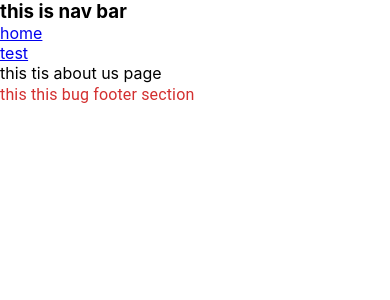
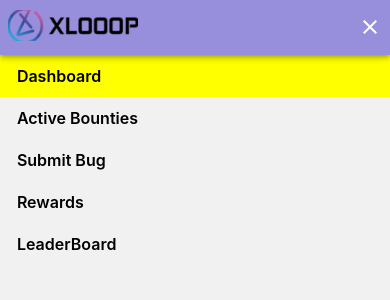
Before and after one commit to subashprj55/BugBounty, a React (Create React App) app: page / in a window 390 px wide. Shown: the top 300 px of the page. Built offline with nearby package versions, Linux system fonts and the light colour scheme.

Commit message:
Responsive NavBar

```diff
--- a/package.json
+++ b/package.json
@@ -5,7 +5,8 @@
   "dependencies": {
     "@emotion/react": "^11.13.3",
     "@emotion/styled": "^11.13.0",
-    "@mui/material": "^6.1.1",
+    "@mui/icons-material": "^6.1.4",
+    "@mui/material": "^6.1.4",
     "@mui/styled-engine-sc": "^6.1.1",
     "@testing-library/jest-dom": "^5.17.0",
     "@testing-library/react": "^13.4.0",
--- a/src/App.css
+++ b/src/App.css
@@ -1,4 +1,5 @@
 * {
   padding: 0;
   margin: 0;
+  overflow: hidden;
 }
--- a/src/components/BugNavbar/index.js
+++ b/src/components/BugNavbar/index.js
@@ -1,15 +1,65 @@
-import React from "react";
-import { Link } from "react-router-dom";
+import React, { useState } from "react";
+import {
+  StyledAppBar,
+  StyledImg,
+  StyledLinksStack,
+  StyledLogoBox,
+  StyledNavLink,
+  StyledNavLinksBox,
+  StyledNavLinksStack,
+  StyledNavStack,
+  StyledStack,
+} from "./style";
+import logo from "Images/logo.png";
+import MenuIcon from "@mui/icons-material/Menu";
+import CloseIcon from "@mui/icons-material/Close";
 
 const BugNavbar = () => {
+  const [isNavOpen, setIsNavOpen] = useState(true);
+
   return (
-    <div>
-      <h3> this is nav bar</h3>
-      <Link to={"/"}>home</Link>
-      <br></br>
+    <>
+      <StyledAppBar position="sticky">
+        <StyledStack>
+          <StyledLogoBox>
+            <StyledImg src={logo} alt="logo" />
+          </StyledLogoBox>
+          {/*  this links display on tab and laptop version */}
+          <StyledLinksStack>
+            <StyledNavLink to={"/"}>Dashboard</StyledNavLink>
+            <StyledNavLink to={"/activeBounties"}>
+              Active Bounties
+            </StyledNavLink>
+            <StyledNavLink to={"/submitBug"}>Submit Bug</StyledNavLink>
+            <StyledNavLink to={"/rewards"}>Rewards</StyledNavLink>
+            <StyledNavLink to={"/leaderBoard"}>LeaderBoard</StyledNavLink>
+          </StyledLinksStack>
+          {/* Side bar toggle button */}
+          <StyledNavStack>
+            {isNavOpen ? (
+              <CloseIcon onClick={() => setIsNavOpen(false)} />
+            ) : (
+              <MenuIcon onClick={() => setIsNavOpen(true)} />
+            )}
+          </StyledNavStack>
+        </StyledStack>
+      </StyledAppBar>
+      {/* this is links for mobile dives */}
 
-      <Link to={"/test"}>test</Link>
-    </div>
+      <StyledNavLinksStack>
+        <StyledNavLinksBox
+          className={`${isNavOpen ? "openNavbar" : "closeNavbar"}`}
+        >
+          <StyledNavLink className="active" to={"/"}>
+            Dashboard
+          </StyledNavLink>
+          <StyledNavLink to={"/activeBounties"}>Active Bounties</StyledNavLink>
+          <StyledNavLink to={"/submitBug"}>Submit Bug</StyledNavLink>
+          <StyledNavLink to={"/rewards"}>Rewards</StyledNavLink>
+          <StyledNavLink to={"/leaderBoard"}>LeaderBoard</StyledNavLink>
+        </StyledNavLinksBox>
+      </StyledNavLinksStack>
+    </>
   );
 };
 
--- a/src/components/BugNavbar/style.js
+++ b/src/components/BugNavbar/style.js
@@ -1 +1,91 @@
-import { Styled } from "styled-components";
+import { AppBar, Box, Stack } from "@mui/material";
+import { Link } from "react-router-dom";
+import { styled } from "styled-components";
+
+export const StyledAppBar = styled(AppBar)`
+  background-color: #978fdc !important;
+`;
+
+export const StyledStack = styled(Stack)`
+  flex-direction: row !important;
+  align-items: center;
+  gap: 80px;
+  padding: 10px 1%;
+  @media (max-width: 768px) {
+    gap: 40px;
+  }
+  @media (max-width: 425px) {
+    justify-content: space-between;
+    padding: 10px 2%;
+  }
+`;
+
+export const StyledLogoBox = styled(Box)``;
+
+export const StyledImg = styled.img`
+  width: 130px;
+`;
+
+export const StyledNavLink = styled(Link)`
+  text-decoration: none;
+  font-weight: 600;
+  font-size: 16px;
+  line-height: 20px;
+  color: #000000;
+  @media (max-width: 768px) {
+    font-size: 14px;
+    line-height: 16px;
+  }
+  @media (max-width: 600px) {
+    font-weight: 600;
+    font-size: 16px;
+    line-height: 16px;
+    padding: 13px 2%;
+  }
+`;
+
+export const StyledLinksStack = styled(Stack)`
+  flex-direction: row !important;
+  gap: 80px;
+  @media (max-width: 768px) {
+    gap: 40px;
+  }
+  @media (max-width: 600px) {
+    display: none !important;
+  }
+`;
+
+export const StyledNavStack = styled(Stack)`
+  @media (min-width: 600px) {
+    display: none !important;
+  }
+  flex-direction: column;
+`;
+
+export const StyledNavLinksStack = styled(Stack)`
+  @media (min-width: 600px) {
+    display: none !important;
+  }
+
+  gap: 3px;
+  .active {
+    background-color: yellow;
+  }
+  .closeNavbar {
+    transform: translate(100%, 0);
+    transition: transform 400ms ease-in-out;
+  }
+  .openNavbar {
+    transform: translate(0%, 0);
+    transition: transform 400ms ease-in-out;
+  }
+`;
+
+export const StyledNavLinksBox = styled(Box)`
+  position: fixed;
+  display: flex;
+  flex-direction: column;
+  background: #f1f1f1;
+  height: 100vh;
+  width: 100vh;
+`;
```
Also changed, not shown: src/Images/logo.png (added), 1 other file (tests, documents, lock files or other folders).
